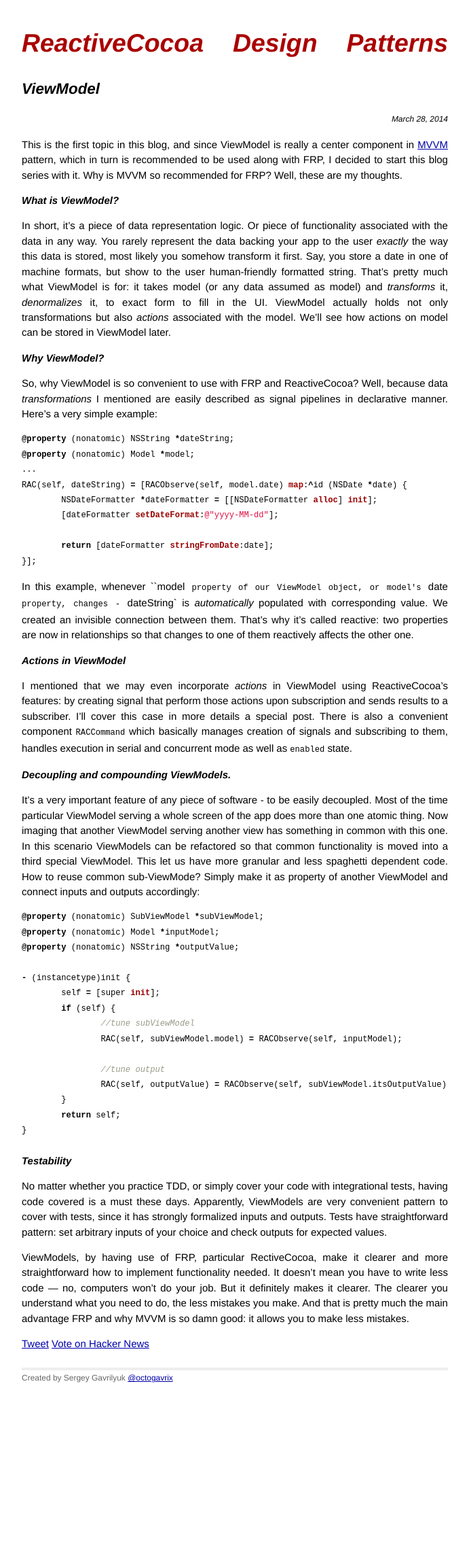
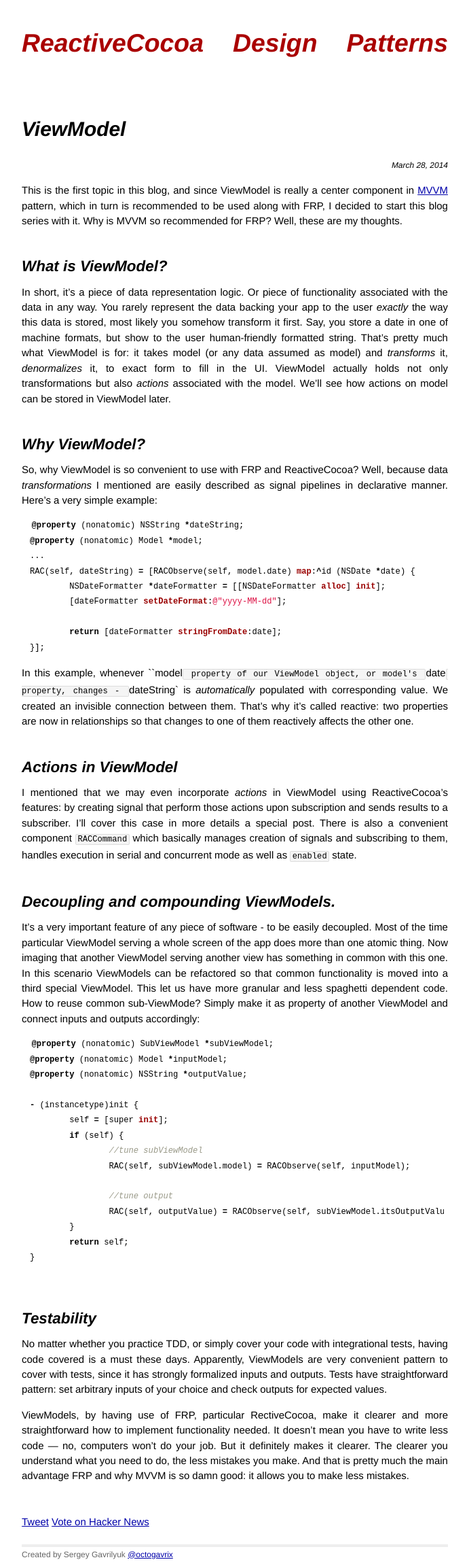
Before and after one commit to gavrix/rcdp, a Jekyll site: the page built from _posts/2014-03-28-ViewModel.md, in a window 1280 px wide. Shown: the whole page at 68% size, without its empty margins (294-985 px from the left). Built offline with Jekyll 4.4.1, drawn with Linux system fonts in a browser that asks for light colours; Markdown is read by kramdown in place of the engine named in the settings; comment, search, counter and statistics services are not loaded; before the commit the page ends 2039 px from its top, so only the background shows below that.

Commit message:
code hightlight css modified, sharebuttons modified

````diff
--- /dev/null
+++ b/_includes/share.html
@@ -0,0 +1,13 @@
+{% assign share_title = site.name | append:": " | append: page.title %}
+<div style="height:20px;">
+<a href="https://twitter.com/share" class="twitter-share-button" data-text="{{ share_title }}" data-count="horizontal" data-via="{{ page.author }}" data-size="medium">Tweet</a>
+<script>!function(d,s,id){var js,fjs=d.getElementsByTagName(s)[0];if(!d.getElementById(id)){js=d.createElement(s);js.id=id;js.src="https://platform.twitter.com/widgets.js";fjs.parentNode.insertBefore(js,fjs);}}(document,"script","twitter-wjs");</script>
+<a href="https://news.ycombinator.com/submit" class="hn-button" data-title="{{ share_title }}" data-count="horizontal">Vote on Hacker News</a>
+<script type="text/javascript">var HN=[];HN.factory=function(e){return function(){HN.push([e].concat(Array.prototype.slice.call(arguments,0)))};},HN.on=HN.factory("on"),HN.once=HN.factory("once"),HN.off=HN.factory("off"),HN.emit=HN.factory("emit"),HN.load=function(){var e="hn-button.js";if(document.getElementById(e))return;var t=document.createElement("script");t.id=e,t.src="//hn-button.herokuapp.com/hn-button.js";var n=document.getElementsByTagName("script")[0];n.parentNode.insertBefore(t,n)},HN.load();</script>
+<script type="text/javascript" src="https://apis.google.com/js/platform.js"></script>
+<div class="g-plus" data-action="share" data-annotation="bubble" data-title="{{ share_title }}"></div>
+<script type="text/javascript">reddit_title = "{{ share_title }}";</script>
+<div style="height:20px; display:-webkit-inline-box;">
+<script type="text/javascript" src="http://www.reddit.com/static/button/button1.js"></script>
+</div>
+</div>
--- a/_layouts/post.html
+++ b/_layouts/post.html
@@ -5,14 +5,8 @@ layout: default
 <h1>{{ page.title }}</h1>
 <p class="post_date"> {{ page.date | date: "%B %e, %Y" }} </p>
 
+<div class="post">
 {{ content }}
+</div>
 
-{% assign share_title = site.name | append:": " | append: page.title %}
-<a href="https://twitter.com/share" class="twitter-share-button" data-text="{{ share_title }}" data-count="vertical" data-via="{{ page.author }}">Tweet</a>
-<script type="text/javascript" src="http://platform.twitter.com/widgets.js"></script>
-<a href="https://news.ycombinator.com/submit" class="hn-button" data-title="{{ share_title }}" data-count="vertical">Vote on Hacker News</a>
-<script type="text/javascript">var HN=[];HN.factory=function(e){return function(){HN.push([e].concat(Array.prototype.slice.call(arguments,0)))};},HN.on=HN.factory("on"),HN.once=HN.factory("once"),HN.off=HN.factory("off"),HN.emit=HN.factory("emit"),HN.load=function(){var e="hn-button.js";if(document.getElementById(e))return;var t=document.createElement("script");t.id=e,t.src="//hn-button.herokuapp.com/hn-button.js";var n=document.getElementsByTagName("script")[0];n.parentNode.insertBefore(t,n)},HN.load();</script>
-<script type="text/javascript" src="https://apis.google.com/js/platform.js"></script>
-<div class="g-plus" data-action="share" data-annotation="vertical-bubble" data-height="60" data-title="{{ share_title }}"></div>
-<script type="text/javascript">reddit_title = "{{ share_title }}";</script>
-<script type="text/javascript" src="http://www.reddit.com/static/button/button3.js"></script>
+{% include share.html %}
--- a/_posts/2014-03-28-ViewModel.md
+++ b/_posts/2014-03-28-ViewModel.md
@@ -8,11 +8,11 @@ author: octogavrix
 
 This is the first topic in this blog, and since ViewModel is really a center component in [MVVM] pattern, which in turn is recommended to be used along with FRP, I decided to start this blog series with it. Why is MVVM so recommended for FRP? Well, these are my thoughts.
 
-### What is ViewModel?
+## What is ViewModel?
 
 In short, it's a piece of data representation logic. Or piece of functionality associated with the data in any way. You rarely represent the data backing your app to the user _exactly_ the way this data is stored, most likely you somehow transform it first. Say, you store a date in one of machine formats, but show to the user human-friendly formatted string. That's pretty much what ViewModel is for: it takes model (or any data assumed as model) and _transforms_ it, _denormalizes_ it, to exact form to fill in the UI. ViewModel actually holds not only transformations but also _actions_ associated with the model. We'll see how actions on model can be stored in ViewModel later.
 
-### Why ViewModel?
+## Why ViewModel?
 
 So, why ViewModel is so convenient to use with FRP and ReactiveCocoa? Well, because data _transformations_ I mentioned are easily described as signal pipelines in declarative manner. Here's a very simple example:
 
@@ -30,11 +30,11 @@ RAC(self, dateString) = [RACObserve(self, model.date) map:^id (NSDate *date) {
 
 In this example, whenever ``model` property of our ViewModel object, or model's `date` property, changes - `dateString` is _automatically_ populated with corresponding value. We created an invisible connection between them. That's why it's called reactive: two properties are now in relationships so that changes to one of them reactively affects the other one.
 
-### Actions in ViewModel
+## Actions in ViewModel
 
 I mentioned that we may even incorporate _actions_ in ViewModel using ReactiveCocoa's features: by creating signal that perform those actions upon subscription and sends results to a subscriber. I'll cover this case in more details a special post. There is also a convenient component `RACCommand` which basically manages creation of signals and subscribing to them, handles execution in serial and concurrent mode as well as `enabled` state.
 
-### Decoupling and compounding ViewModels.
+## Decoupling and compounding ViewModels.
 
 It's a very important feature of any piece of software - to be easily decoupled. Most of the time particular ViewModel serving a whole screen of the app does more than one atomic thing. Now imaging that another ViewModel serving another view has something in common with this one. In this scenario ViewModels can be refactored so that common functionality is moved into a third special ViewModel. This let us have more granular and less spaghetti dependent code. How to reuse common sub-ViewMode? Simply make it as property of another ViewModel and connect inputs and outputs accordingly:
 
@@ -58,7 +58,7 @@ It's a very important feature of any piece of software - to be easily decoupled.
 ```
 
 
-### Testability
+## Testability
 
 No matter whether you practice TDD, or simply cover your code with integrational tests, having code covered is a must these days. Apparently, ViewModels are very convenient pattern to cover with tests, since it has strongly formalized inputs and outputs. Tests have straightforward pattern: set arbitrary inputs of your choice and check outputs for expected values.
 
--- a/css/main.css
+++ b/css/main.css
@@ -29,10 +29,18 @@ h1.title {
 }
 
 h1 {
+  font-size: 200%;
+  font-style: italic;
+  margin-top: 2em;
+}
+
+h2 {
   font-size: 150%;
-  font-style: italic;}
+  font-style: italic;
+  margin-top: 2em;
+}
 
-h2, h3, h4, h5, h6 {
+h3, h4, h5, h6 {
   font-size: 100%;
   font-style: italic;
 }
@@ -85,6 +93,11 @@ a:visited { color: #a0a; }
   padding-right: 1em;
   line-height: 1.5em;
 }
+
+.post {
+  margin-bottom: 3em;
+}
+
 
 .header {
   text-align: justify;
@@ -149,6 +162,7 @@ a:visited { color: #a0a; }
   border: 0;
 }
 
+.twitter-share-button { width: 80px !important; }
 /*****************************************************************************/
 /*
 /* Posts
@@ -156,9 +170,9 @@ a:visited { color: #a0a; }
 /*****************************************************************************/
 
 /* standard */
-.post pre {
-  border: 1px solid #ddd;
-  background-color: #eef;
+.post div {
+  /*border: 1px solid #ddd;*/
+  background-color: #fff;
   padding: 0 .4em;
 }
 
@@ -170,9 +184,14 @@ div.highlight {
   margin-left: 1.35em;
 }
 
+.post .highlight code {
+  background-color: #fff;
+}
+
 .post code {
   border: 1px solid #ddd;
-  background-color: #eef;
+  background-color: #f5f5f5;
+  border-radius: 2px;
   padding: 0 .2em;
 }
 
````
